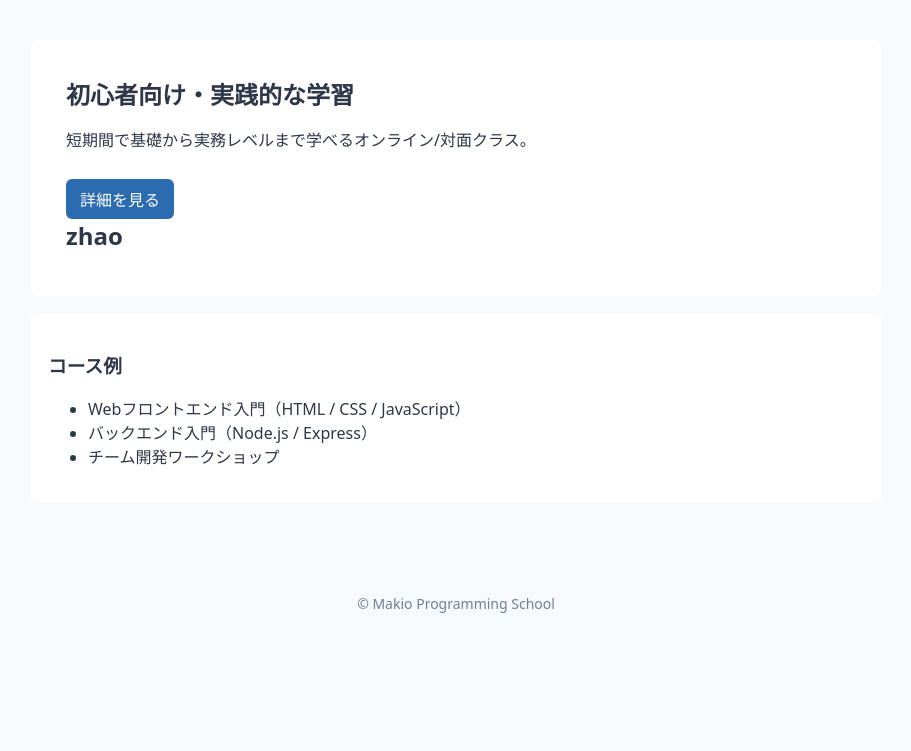
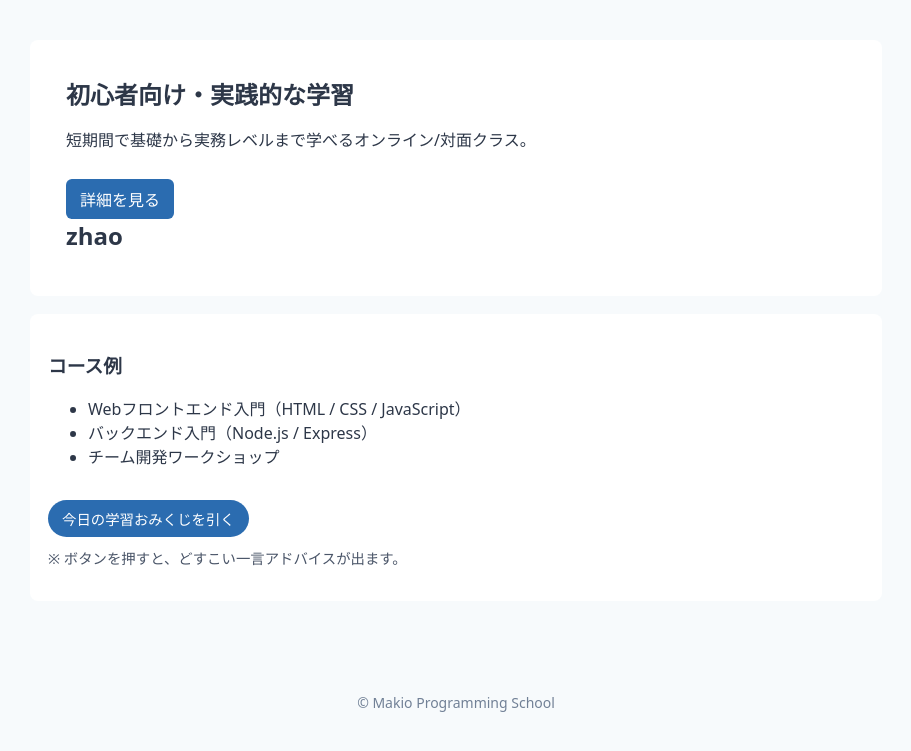
Before and after one commit to makimaki04192424-oss/24makioyakata, a plain HTML site: page index.html in a window 1280 px wide. Shown: the part 137-888 px from the top of the page, without its empty margins (184-1095 px from the left). Before the commit the page ends 800 px from the top, so only its background shows below. Drawn offline with Linux system fonts and the light colour scheme.

Commit message:
なぞのおみくじ機能です

```diff
--- /dev/null
+++ b/js/main.js
@@ -0,0 +1,41 @@
+// js/main.js
+document.addEventListener('DOMContentLoaded', () => {
+  // 「コース例」セクションを探す
+  const coursesSection = document.querySelector('.courses');
+  if (!coursesSection) return; // 念のため
+
+  // おみくじボタンを作成
+  const button = document.createElement('button');
+  button.textContent = '今日の学習おみくじを引く';
+  button.className = 'fortune-button';
+
+  // 結果表示用の要素を作成
+  const result = document.createElement('p');
+  result.className = 'fortune-result';
+  result.textContent = '※ ボタンを押すと、どすこい一言アドバイスが出ます。';
+
+  // コースセクションの末尾に追加
+  coursesSection.appendChild(button);
+  coursesSection.appendChild(result);
+
+  // おみくじのメッセージ一覧
+  const fortunes = [
+    'どすこい！今日は「console.log」でデバッグ力を鍛えよう。',
+    'HTMLのタグを3つ覚えたら、ちゃんこ鍋一杯分の成長です。',
+    'CSSで1つレイアウトを整えたら、それは立派な決まり手です。',
+    'Gitでコミットしたら、「今日の自分」をちゃんと残せた証拠です。',
+    'バグは敵ではなくスパーリングパートナー。どすこい精神で向き合おう。',
+    '10分悩んだら5分休憩。土俵の外で深呼吸も大事です。',
+    '「わからない」は負けではなく、「これから強くなる」サインです。',
+    'まずは動くものを作る。それから綺麗に整えるのがどすこい流。',
+    'チーム開発は取り組み稽古。遠慮せずに「わからない」を共有しよう。',
+    '小さな一歩でも、100歩進めば本場所デビューです。'
+  ];
+
+  // ボタンクリック時の処理
+  button.addEventListener('click', () => {
+    const index = Math.floor(Math.random() * fortunes.length);
+    const message = fortunes[index];
+    result.textContent = '📣 ' + message;
+  });
+});
--- a/styles.css
+++ b/styles.css
@@ -14,3 +14,25 @@ body{font-family:system-ui, -apple-system, "Segoe UI", Roboto, "Hiragino Kaku Go
 .cta{display:inline-block;margin-top:12px;padding:8px 14px;border-radius:6px;background:var(--accent);color:white;text-decoration:none}
 .courses{background:white;margin-top:18px;padding:18px;border-radius:8px}
 .site-footer{margin-top:28px;padding:16px;text-align:center;color:#718096;font-size:14px}
+
+/* おみくじボタン・結果表示 */
+.fortune-button{
+  margin-top:16px;
+  padding:8px 14px;
+  border-radius:999px;
+  border:none;
+  background:#2b6cb0;
+  color:#fff;
+  font-size:0.9rem;
+  cursor:pointer;
+}
+
+.fortune-button:hover{
+  background:#2c5282;
+}
+
+.fortune-result{
+  margin-top:10px;
+  font-size:0.9rem;
+  color:#4a5568;
+}
```
